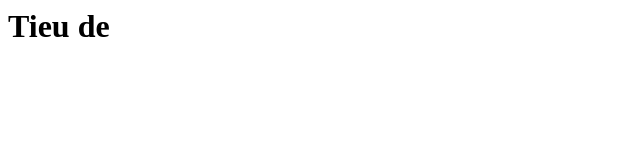
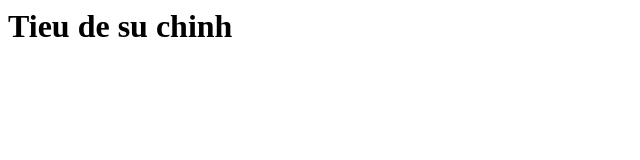
Before and after one commit to tuananhhust/learngit2, a plain HTML site: page index.html in a window 1280 px wide. Shown: the whole page, without its empty margins (0-640 px from the left). Drawn offline with Linux system fonts and the light colour scheme.

Commit message:
sua chinh

```diff
--- a/index.html
+++ b/index.html
@@ -1 +1 @@
-<h1>Tieu de </h1>
+<h1>Tieu de su chinh</h1>
```
